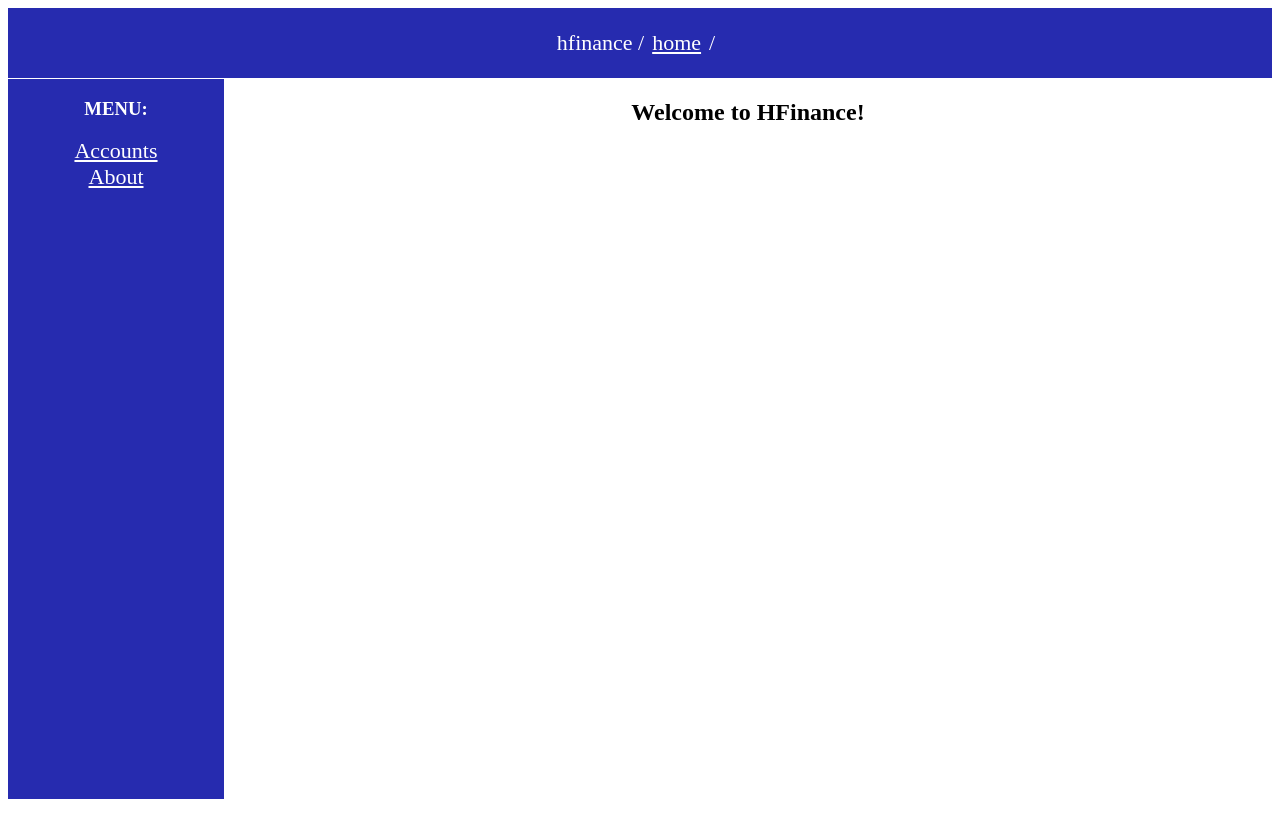
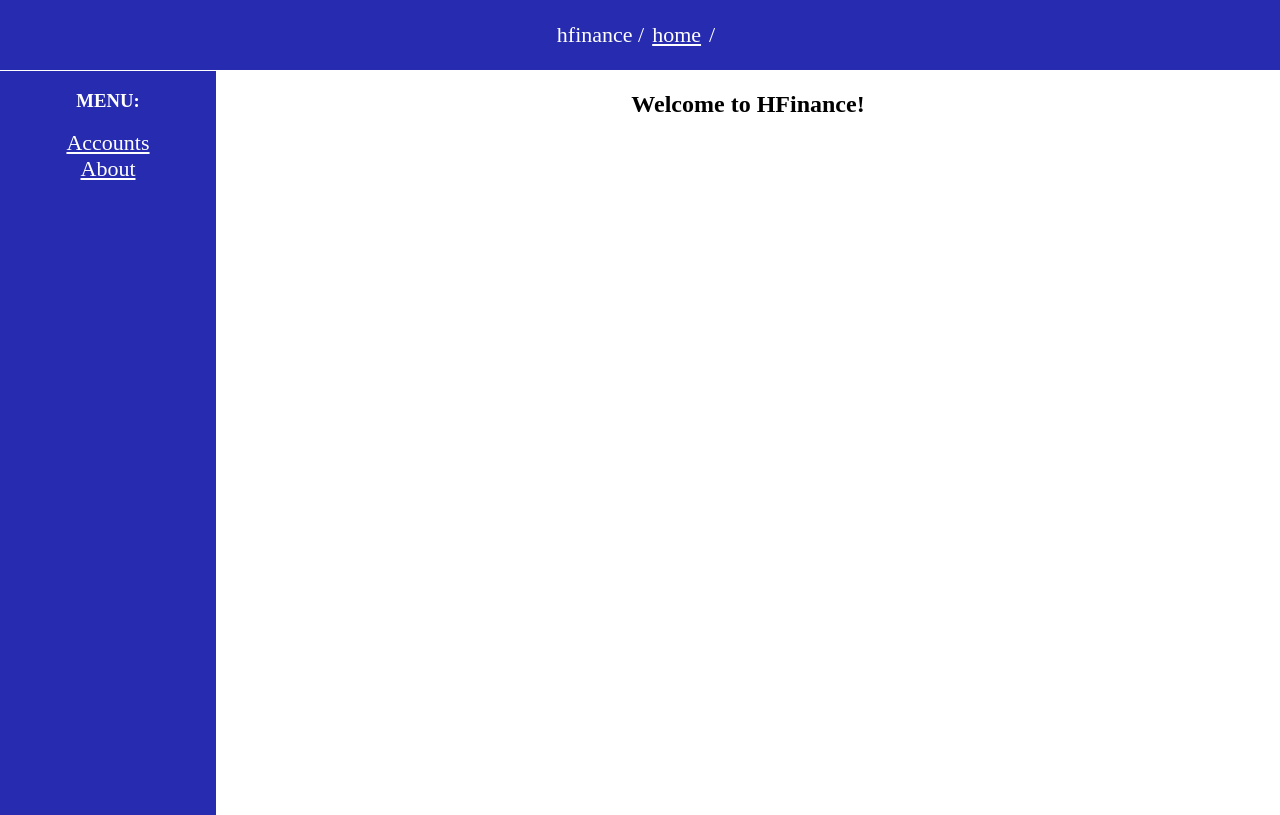
Before and after one commit to andrew20242/hfinance_front, an Angular app: page /home in a window 1280 px wide. Built offline with nearby package versions, Linux system fonts and the light colour scheme.

Commit message:
update page styles

```diff
--- a/src/app/app.component.scss
+++ b/src/app/app.component.scss
@@ -5,7 +5,7 @@
 app-side-menu {
   max-width: 216px;
   width: 100%;
-  height: 90vh;
+  height: 93vh;
 }
 
 .outer-router {
--- a/src/styles.scss
+++ b/src/styles.scss
@@ -1,5 +1,9 @@
 /* You can add global styles to this file, and also import other style files */
 $primary-color: #262BAF;
+
+body {
+  margin: 0;
+}
 
 p, a {
   font-size: 22px;
```
